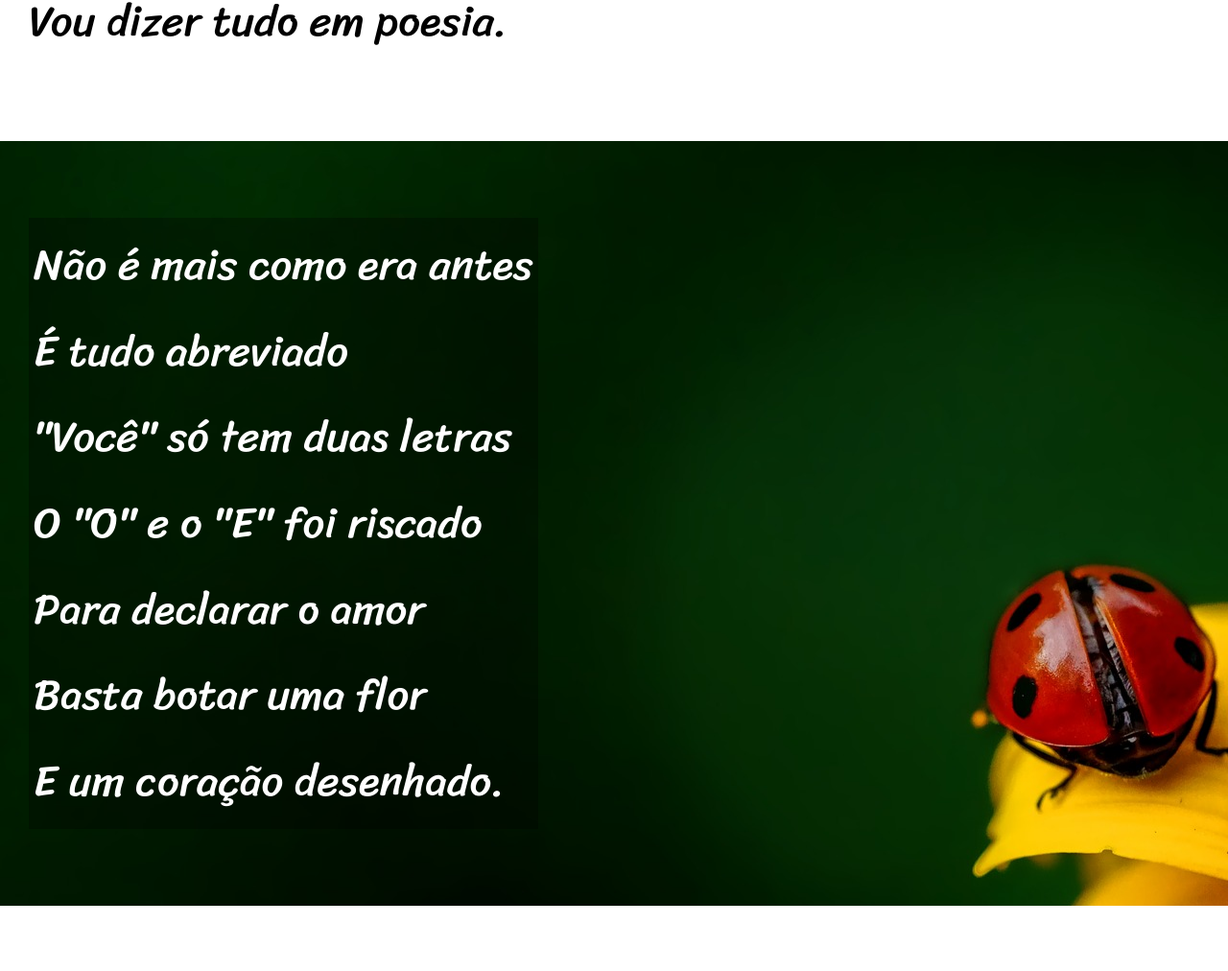
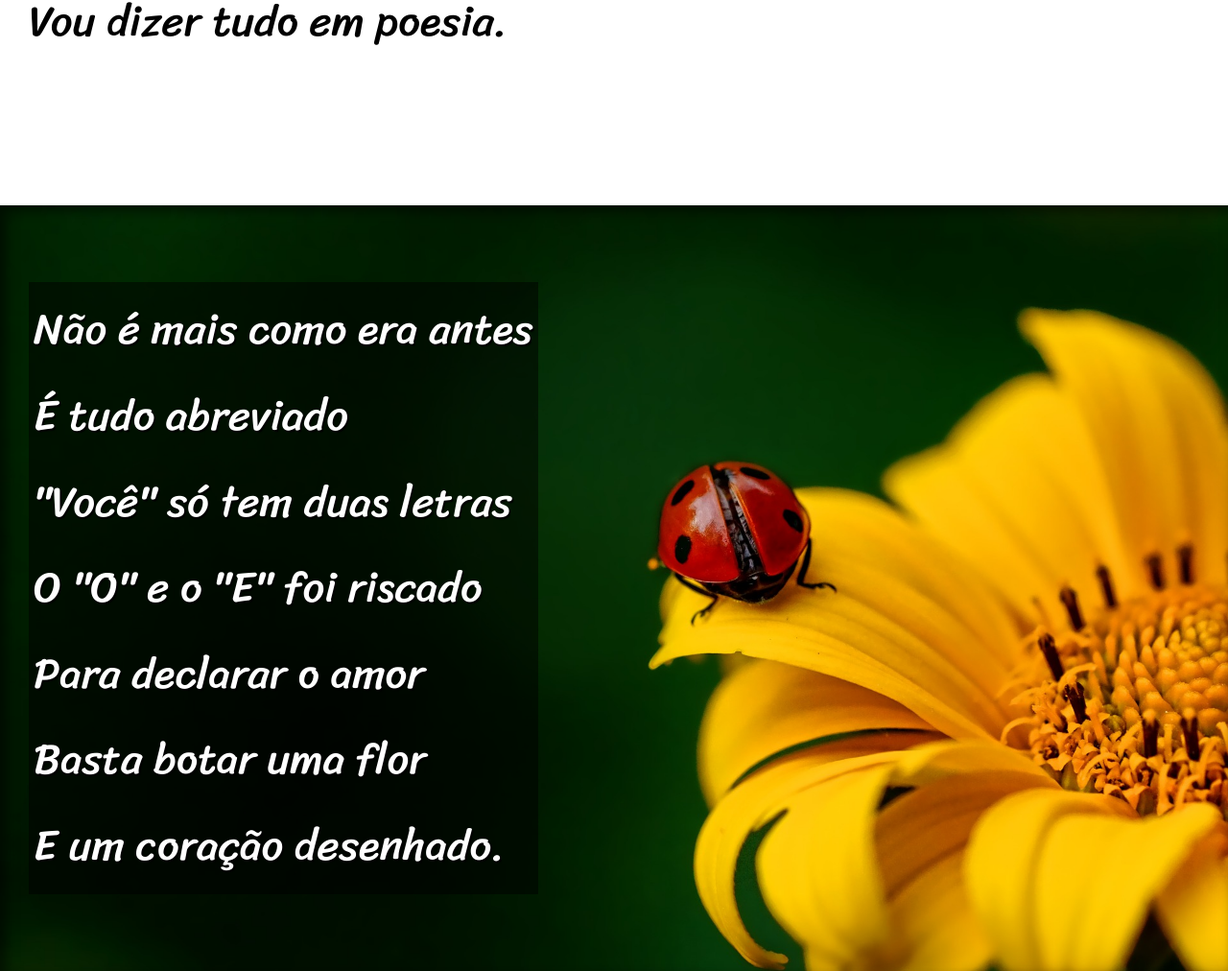
Before and after one commit to wilsongoltara/projeto-cordel, a plain HTML site: page index.html in a window 1280 px wide. Shown: the part 879-1891 px from the top of the page at 96% size. Drawn offline with Linux system fonts and the light colour scheme.

Commit message:
adicionei imagens com efeito paralax

```diff
--- a/style/style.css
+++ b/style/style.css
@@ -57,6 +57,10 @@ section {
     font-size: 3.5vw;
 }
 
+section p {
+    padding-bottom: 1.5em;
+}
+
 .normal {
     background-color: white;
     color: black;
@@ -65,16 +69,21 @@ section {
 .imagem {
     background-color: rgb(107, 106, 106);
     color: white;
+    box-shadow: inset 6px 6px 13px rgba(0, 0, 0, 0.575);
+    background-size: cover;
+    background-attachment: fixed;
 }
 
 .imagem p {
     display: inline-block;
-    background-color: rgba(0, 0, 0, 0.295);
+    background-color: rgba(0, 0, 0, 0.500);
     padding: 5px;
+    text-shadow: 1.5px 1.5px 1px black;
 }
 
 #img01 {
     background-image: url('../images/background001.jpg');
+    background-position: right center;
 }
 
 #img02 {
```
